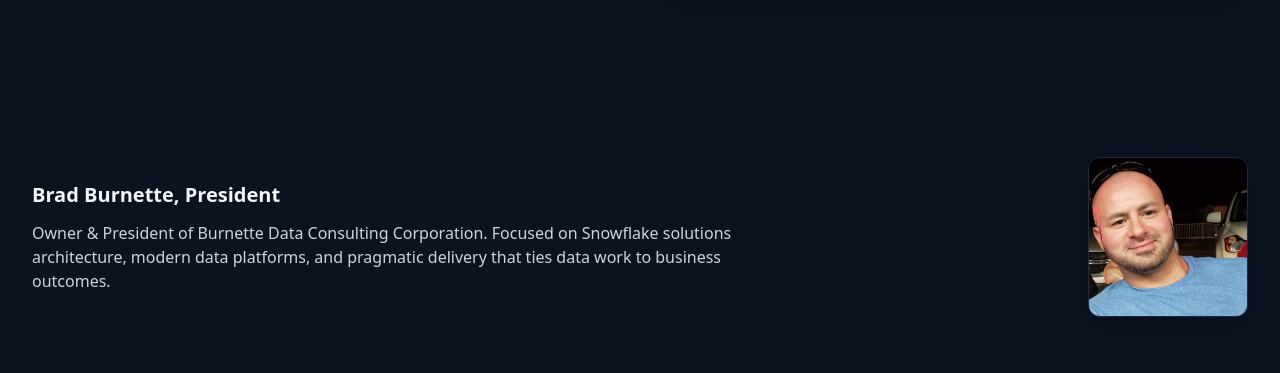
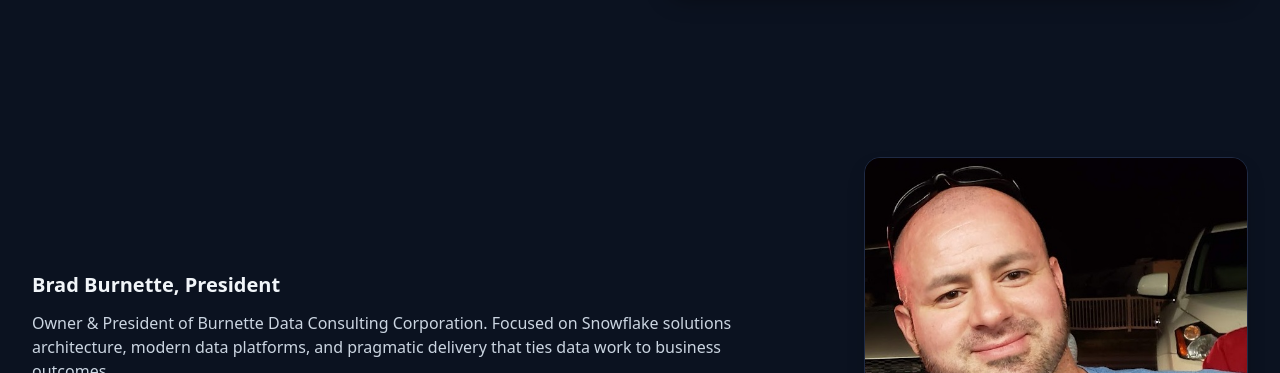
Before and after one commit to bradleylburnette/burnette-data-consulting.com, a plain HTML site: page index.html in a window 1280 px wide. Shown: the part 579-952 px from the top of the page. Drawn offline with nearby package versions, Linux system fonts and the light colour scheme.

Commit message:
Update index.html

```diff
--- a/index.html
+++ b/index.html
@@ -97,7 +97,7 @@
             <img
               src="/burnette_brad_picture_for_bdc_website.png"
               alt="Brad Burnette"
-              class="h-40 w-40 object-cover rounded-xl border border-bdc-border shadow-soft lg:self-start"
+              class="h-250 w-250 object-cover rounded-2xl border border-bdc-border shadow-soft lg:self-start"
               loading="lazy" decoding="async"
             />
           </a>
```
